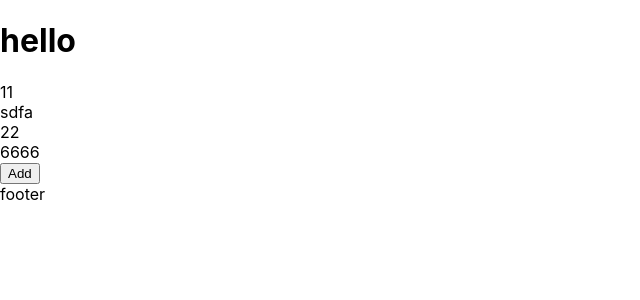
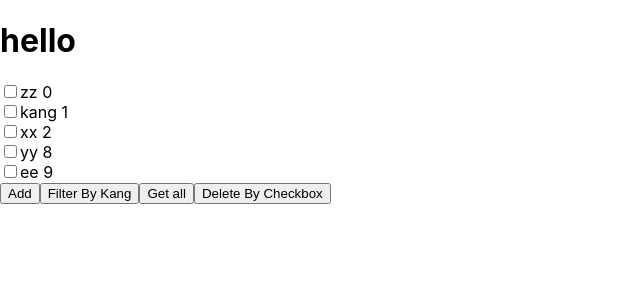
Before and after one commit to wangx6/kang-app, a React (Create React App) app: page / in a window 1280 px wide. Shown: the top 300 px of the page, without its empty margins (0-640 px from the left). Built offline with nearby package versions, Linux system fonts and the light colour scheme.

Commit message:
filter and get-all button by two useeffect (#1)
* filter and get-all button by two useeffect

* filter and get-all button by two useeffect

* delete button

* custom hook

* format

* format

* format

Co-authored-by: kanli <kang.li@zalando.ie>

```diff
--- a/package.json
+++ b/package.json
@@ -39,5 +39,9 @@
   "description": "This project was bootstrapped with [Create React App](https://github.com/facebook/create-react-app).",
   "main": "index.js",
   "author": "",
-  "license": "ISC"
+  "license": "ISC",
+  "devDependencies": {
+    "eslint": "^7.22.0",
+    "eslint-plugin-react": "^7.22.0"
+  }
 }
--- a/src/App.js
+++ b/src/App.js
@@ -1,47 +1,52 @@
+import Header from "./components/Header";
+import useProducts from "./model/Products";
 
-import { useState, useEffect } from 'react';
-import Header from './components/Header';
-import Footer from './components/Footer/Footer';
+function App() {
+  const { activeProducts, ...productService } = useProducts();
 
-function App({onhanle}) {
-  //state
-  const [ps, setProducts] = useState([
-    {
-      id: 11, name: 'sdfa'
-    },
-    {
-      id: 22, name: '6666'
-    }
-]);
-  const [message, setMessage] = useState('');
+  const onProductAdd = () => {
+    productService.addRandomProduct();
+  };
 
-  useEffect(() => {
-    console.log('asdasdfa');
-    return () => {
-      console.log('clean up');
-    }
-  },  []);
+  const onSelectedChange = (p) => {
+    productService.selectProduct(p);
+  };
 
-  const onClickAdd = () => {
-    setProducts([{id: Math.random().toString(32), name: '888888'}, ...ps]);
-  }
+  const onProductFilterByName = () => {
+    productService.fliterProductByName();
+  };
 
+  const onProductAll = () => {
+    productService.getAll();
+  };
 
-  // view space
+  const onProductsDelete = () => {
+    productService.deleteSelected();
+  };
+
   return (
-    <>
-      <div className="App">
-        <Header></Header>
-        <div>{ps.map(p =><div key={p.id}>
-            <div>{p.id}</div>
-            <div>{p.name}</div>
-          </div>)}
-        </div>
-
-        <button onClick={onClickAdd}>Add</button>
-        <Footer></Footer>
+    <div className="App">
+      <Header></Header>
+      <div>
+        {activeProducts.map((p) => (
+          <div key={p.id}>
+            <input
+              type="checkbox"
+              className="chk"
+              checked={p.selected}
+              onChange={() => onSelectedChange(p)}
+            ></input>
+            <label className="product">
+              {p.name} {p.id}
+            </label>
+          </div>
+        ))}
       </div>
-    </>
+      <button onClick={onProductAdd}>Add</button>
+      <button onClick={onProductFilterByName}>Filter By Kang</button>
+      <button onClick={onProductAll}>Get all</button>
+      <button onClick={onProductsDelete}>Delete By Checkbox</button>
+    </div>
   );
 }
 
--- /dev/null
+++ b/src/model/Products.js
@@ -0,0 +1,85 @@
+import { useState, useEffect } from "react";
+
+const initProduct = [
+  { id: 1, name: "kang", selected: false },
+  { id: 2, name: "xx", selected: false },
+  { id: 0, name: "zz", selected: false },
+  { id: 9, name: "ee", selected: false },
+  { id: 8, name: "yy", selected: false },
+];
+
+const fetchAll = () => {
+  return new Promise((resolve) => {
+    resolve(initProduct);
+  });
+};
+
+const useProducts = () => {
+  //state
+  const [activeProducts, setActiveProducts] = useState([]);
+  const [ps, setProducts] = useState([]);
+
+  //power
+  useEffect(() => {
+    fetchAll().then((result) => {
+      result = _sortById(result);
+      setProducts(result);
+    });
+  }, []);
+
+  useEffect(() => {
+    setActiveProducts(ps);
+    // console.log('hjere')
+    // console.log(activeProducts)
+  }, [ps]);
+
+  const _sortById = (product) => product.sort((d1, d2) => d1.id - d2.id);
+
+  const addRandomProduct = () => {
+    setProducts([
+      ...ps,
+      {
+        id: new Date().getTime(),
+        name: Math.random().toString(32),
+        selected: false,
+      },
+    ]);
+  };
+
+  const selectProduct = (product) => {
+    setProducts(
+      ps.map((p) => {
+        if (p.id === product.id) p.selected = !p.selected;
+        return p;
+      })
+    );
+  };
+
+  const fliterProductByName = () => {
+    setActiveProducts(
+      ps.filter((p) => {
+        return p.name.includes("kang");
+      })
+    );
+  };
+
+  const getAll = () => {
+    setActiveProducts(ps);
+  };
+
+  const deleteSelected = () => {
+    setProducts(ps.filter((p) => !p.selected));
+  };
+
+  //api
+  return {
+    activeProducts,
+    addRandomProduct,
+    selectProduct,
+    fliterProductByName,
+    getAll,
+    deleteSelected,
+  };
+};
+
+export default useProducts;
```
Also changed, not shown: .eslintrc.js (added), 1 other file (tests, documents, lock files or other folders).
